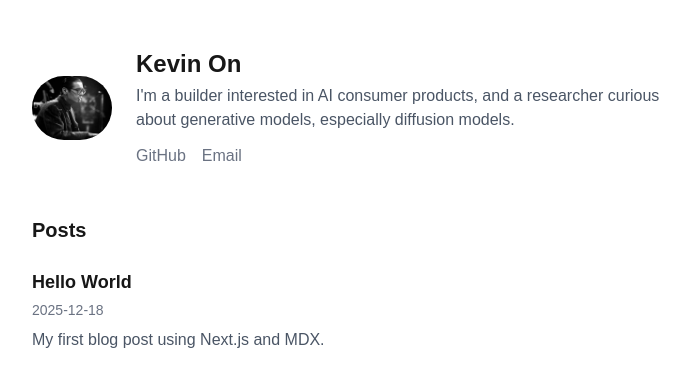
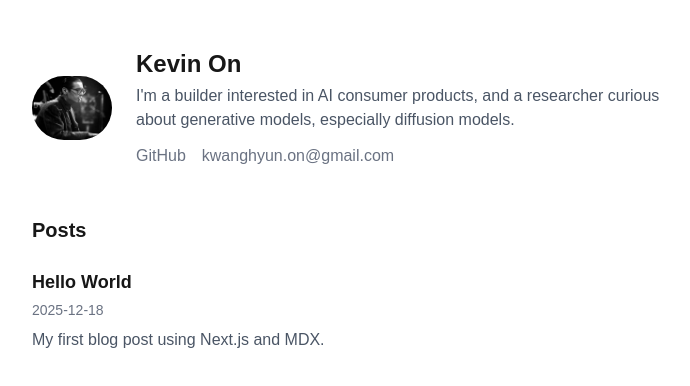
Before and after one commit to kevin-on/kevinon.me, a Next.js app: page /blog in a window 1280 px wide. Shown: the top 386 px of the page, without its empty margins (288-978 px from the left). Built offline with nearby package versions, Linux system fonts and the light colour scheme; no server answers.

Commit message:
Add CopyEmail component to blog page for email sharing
- Introduced a new `CopyEmail` component that allows users to copy the author's email address to the clipboard.
- Replaced the static email link in the blog page with the new component for improved user experience.

```diff
--- a/app/blog/page.tsx
+++ b/app/blog/page.tsx
@@ -4,6 +4,7 @@ import fs from "fs"
 import path from "path"
 import type { Post } from "@/lib/types"
 import { getChessData } from "@/lib/chess"
+import CopyEmail from "@/app/components/CopyEmail"
 
 async function getPosts(): Promise<Post[]> {
   const contentDir = path.join(process.cwd(), "content")
@@ -59,12 +60,7 @@ export default async function BlogPage() {
             >
               GitHub
             </a>
-            <a
-              href="mailto:kwanghyun.on@gmail.com"
-              className="text-gray-500 hover:text-gray-700 dark:hover:text-gray-300"
-            >
-              Email
-            </a>
+            <CopyEmail email="kwanghyun.on@gmail.com" />
           </div>
           {(chessData.rapid || chessData.blitz) && (
             <div className="flex gap-4 mt-3 text-sm text-gray-500">
--- /dev/null
+++ b/app/components/CopyEmail.tsx
@@ -0,0 +1,51 @@
+"use client"
+
+import { useState } from "react"
+
+export default function CopyEmail({ email }: { email: string }) {
+  const [copied, setCopied] = useState(false)
+
+  const handleCopy = async () => {
+    await navigator.clipboard.writeText(email)
+    setCopied(true)
+    setTimeout(() => setCopied(false), 2000)
+  }
+
+  return (
+    <button
+      onClick={handleCopy}
+      className="group text-gray-500 hover:text-gray-700 dark:hover:text-gray-300 cursor-pointer transition-colors inline-flex items-center gap-1"
+    >
+      {email}
+      {copied ? (
+        <svg
+          className="w-4 h-4 text-green-500"
+          fill="none"
+          stroke="currentColor"
+          viewBox="0 0 24 24"
+        >
+          <path
+            strokeLinecap="round"
+            strokeLinejoin="round"
+            strokeWidth={2}
+            d="M5 13l4 4L19 7"
+          />
+        </svg>
+      ) : (
+        <svg
+          className="w-4 h-4 opacity-0 group-hover:opacity-100 transition-opacity"
+          fill="none"
+          stroke="currentColor"
+          viewBox="0 0 24 24"
+        >
+          <path
+            strokeLinecap="round"
+            strokeLinejoin="round"
+            strokeWidth={2}
+            d="M8 16H6a2 2 0 01-2-2V6a2 2 0 012-2h8a2 2 0 012 2v2m-6 12h8a2 2 0 002-2v-8a2 2 0 00-2-2h-8a2 2 0 00-2 2v8a2 2 0 002 2z"
+          />
+        </svg>
+      )}
+    </button>
+  )
+}
```
